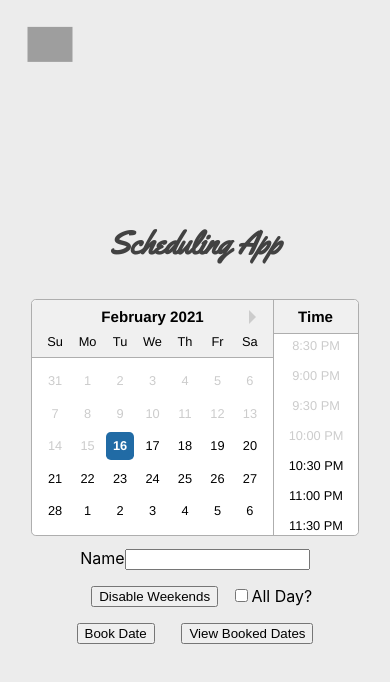
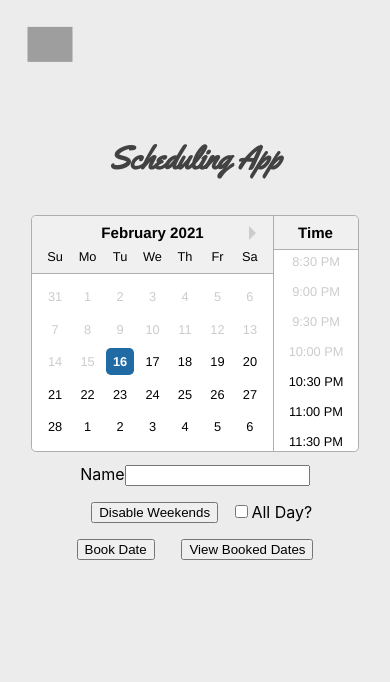
Before and after one commit to ryand67/scheduler, a Next.js app: page / in a window 390 px wide. Shown: the top 682 px of the page. Built offline with nearby package versions, Linux system fonts and the light colour scheme; no server answers; the database is empty; grey boxes are pictures that could not be loaded.

Commit message:
mobile height

```diff
--- a/styles/Home.module.css
+++ b/styles/Home.module.css
@@ -64,4 +64,8 @@
   .tableCSS {
     font-size: .8em;
   }
+
+  .container {
+    min-height: 80vh;
+  }
 }
```
